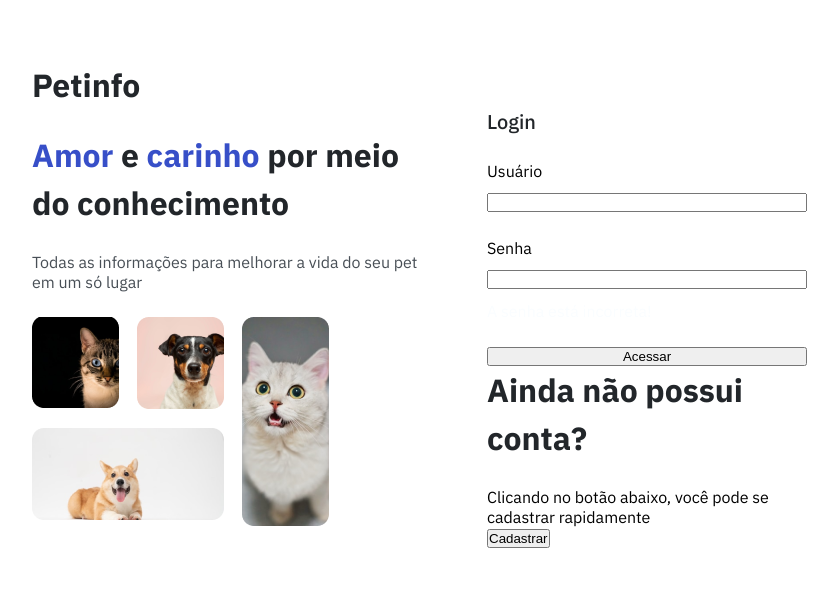
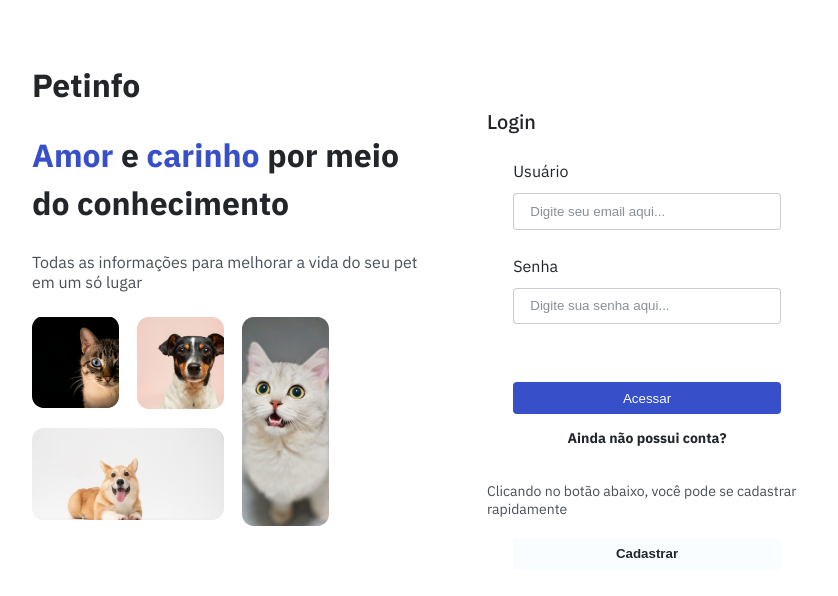
Before and after one commit to gabryelmaraujo/pet-info-m2, a plain HTML site: page index.html in a window 1280 px wide. Shown: the whole page, without its empty margins (208-1046 px from the left). Drawn offline with Linux system fonts and the light colour scheme; a script that the page names is missing.

Commit message:
Estilização pagina de login pronta sem animações e modal

```diff
--- a/index.html
+++ b/index.html
@@ -35,12 +35,14 @@
             </div>
             <form>
                 <label for="lpLoginInput">Usuário</label>
-                <input type="text" name="lpLoginInput" id="lpLoginInput">
+                <input type="email" name="lpLoginInput" id="lpLoginInput" placeholder="Digite seu email aqui...">
 
                 <label for="lpPassInput">Senha</label>
-                <input type="password" name="lpPassInput" id="lpPassInput">
+                <input type="password" name="lpPassInput" id="lpPassInput" placeholder="Digite sua senha aqui...">
 
+                <div class="wrongPass">
                 <p class="passwordError hide"> A senha está incorreta!</p>
+                </div>
 
                 <button class="lpLoginBttn">Acessar</button>
             </form>
--- a/pages/login/styles/form.css
+++ b/pages/login/styles/form.css
@@ -6,6 +6,10 @@ h2{
     color: var(--grey-1);
 }
 
+.lpFormHeader {
+    width: 100%;
+    text-align: left;
+}
 
 form {
     display: flex;
@@ -15,18 +19,86 @@ label {
     display: block;
     margin-top: 26px;
     margin-bottom: 12px;
+
+    font-size: var(--font-s-4);
+    color: var(--grey-1);
 }
+
+form input {
+    width: 20.063em;
+    height: 2.75em;
+    border: 1px solid rgba(0, 0, 0, 0.2);
+    border-radius: 4px;
+    padding: 0 16px;
+}
+form input:focus{
+    border: 0.5px solid black;
+}
+
+form input::placeholder{
+    color: var(--grey-4);
+}
+
+form button {
+    width: 20.063em;
+    height: 2.375em;
+
+    border: 0px;
+    border-radius: 4px;
+
+    background-color: var(--brand-1);
+    color: var(--grey-9);
+
+    cursor: pointer;
+}
+
+.lpFormFooter{
+    display: flex;
+    align-items: center;
+    flex-direction: column;
+}
+
+.lpFormFooter h3{
+    font-size: var(--font-s-5);
+    color: var(--grey-1);
+
+    margin-bottom: 20px;
+}
+.lpFormFooter p {
+    font-size: var(--font-s-5);
+    color: var(--grey-3);
+
+    margin-bottom: 20px;
+}
+.lpRegisterBttn {
+    width: 20.063em;
+    height: 2.375em;
+
+    border: 0px;
+    border-radius: 4px;
+
+    background-color: var(--grey-9);
+    color: var(--grey-1);
+
+    font-weight: var(--font-w-1);
+
+    cursor: pointer;
+
+}
+
+
 
 .alert-border{
     border: 1px solid var(--alert-1);
 }
 
-.passwordError {
+.wrongPass {
     color: var(--alert-1);
     margin-top: 12px;
     margin-bottom: 26px;
+    height: 20px;
 }
 
 .hide{
-    color: var(--grey-9);
+    display: none;
 }
--- a/pages/login/styles/loginpage.css
+++ b/pages/login/styles/loginpage.css
@@ -15,6 +15,8 @@
 
 .lpLoginFormSec{
     width: 23em;
-
     padding: 44px 24px;
+    display: flex;
+    flex-direction: column;
+    align-items: center;
 }
```
